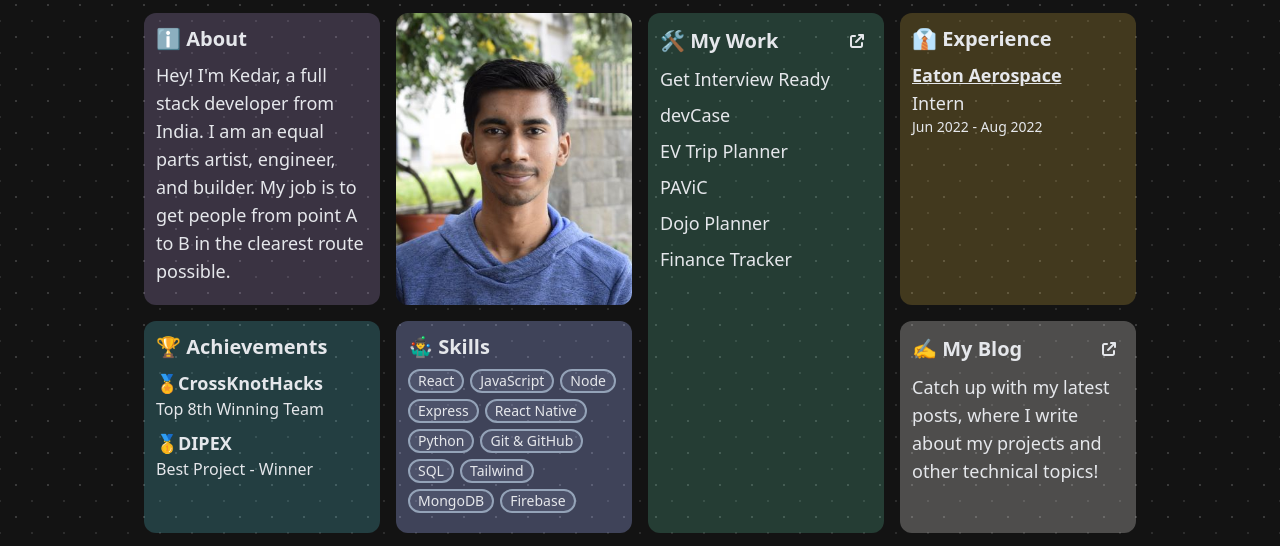
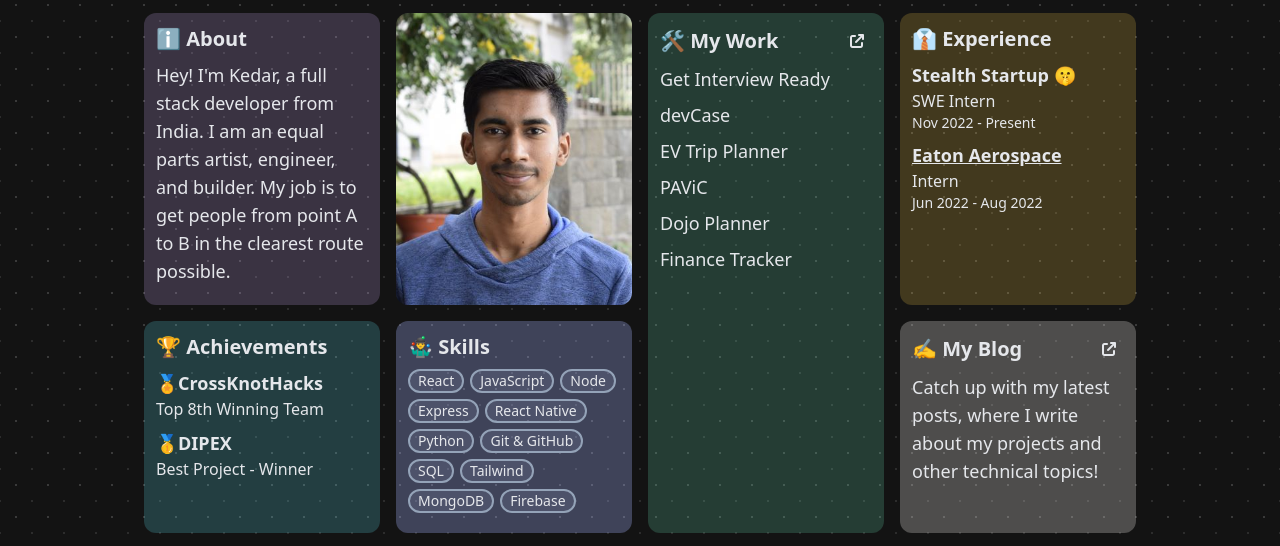
Before and after one commit to kedaroo/portfolio-in-tailiwind, a website: page index.html in a window 1280 px wide. Shown: the part 107-653 px from the top of the page. Drawn offline with Linux system fonts and the light colour scheme.

Commit message:
add: experience

```diff
--- a/index.html
+++ b/index.html
@@ -136,9 +136,16 @@
 
         <!-- Experience Card -->
         <div
-          class="card bg-amber-300/20 shadow-md shadow-amber-100 dark:shadow-none"
+          class="card flex flex-col bg-amber-300/20 shadow-md shadow-amber-100 dark:shadow-none"
         >
           <h2 class="mb-2">👔 Experience</h2>
+          <div class="mb-2">
+            <h4 class="font-semibold">Stealth Startup 🤫</h4>
+            <h5 class="text-md">SWE Intern</h5>
+            <p class="text-sm">Nov 2022 - Present</p>
+          </div>
+
+          <div>
             <h4 class="transform font-semibold transition-all hover:scale-105">
               <a
                 href="https://blog.kedarbasutkar.me/my-first-internship-experience-at-eaton"
@@ -147,8 +154,9 @@
                 >Eaton Aerospace
               </a>
             </h4>
-          <h5 class="text-lg">Intern</h5>
+            <h5 class="text-md">Intern</h5>
             <p class="text-sm">Jun 2022 - Aug 2022</p>
+          </div>
         </div>
         <!--  -->
 
```
Also changed, not shown: css/style.css. Lines whose indentation alone changed are shown as unchanged.
